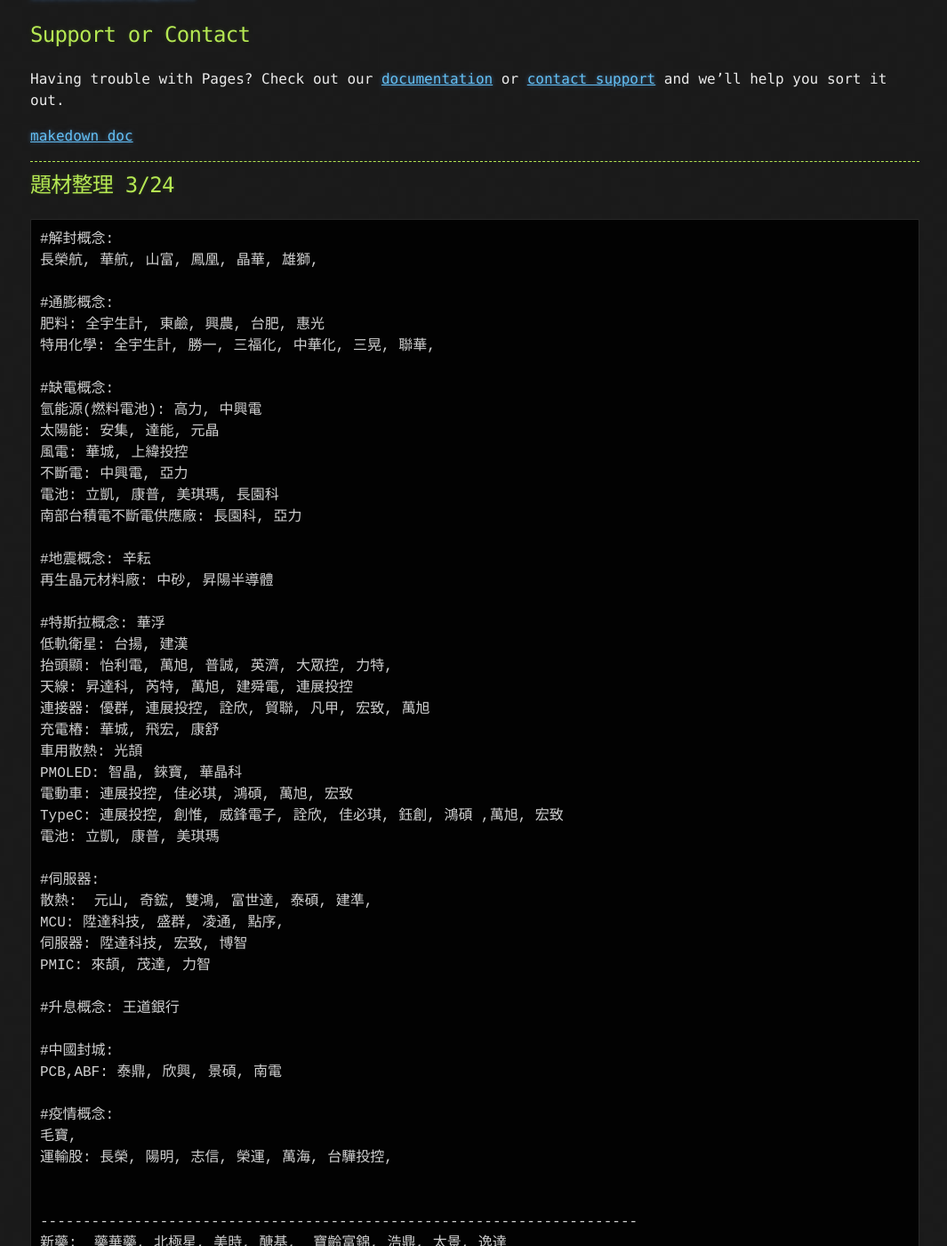
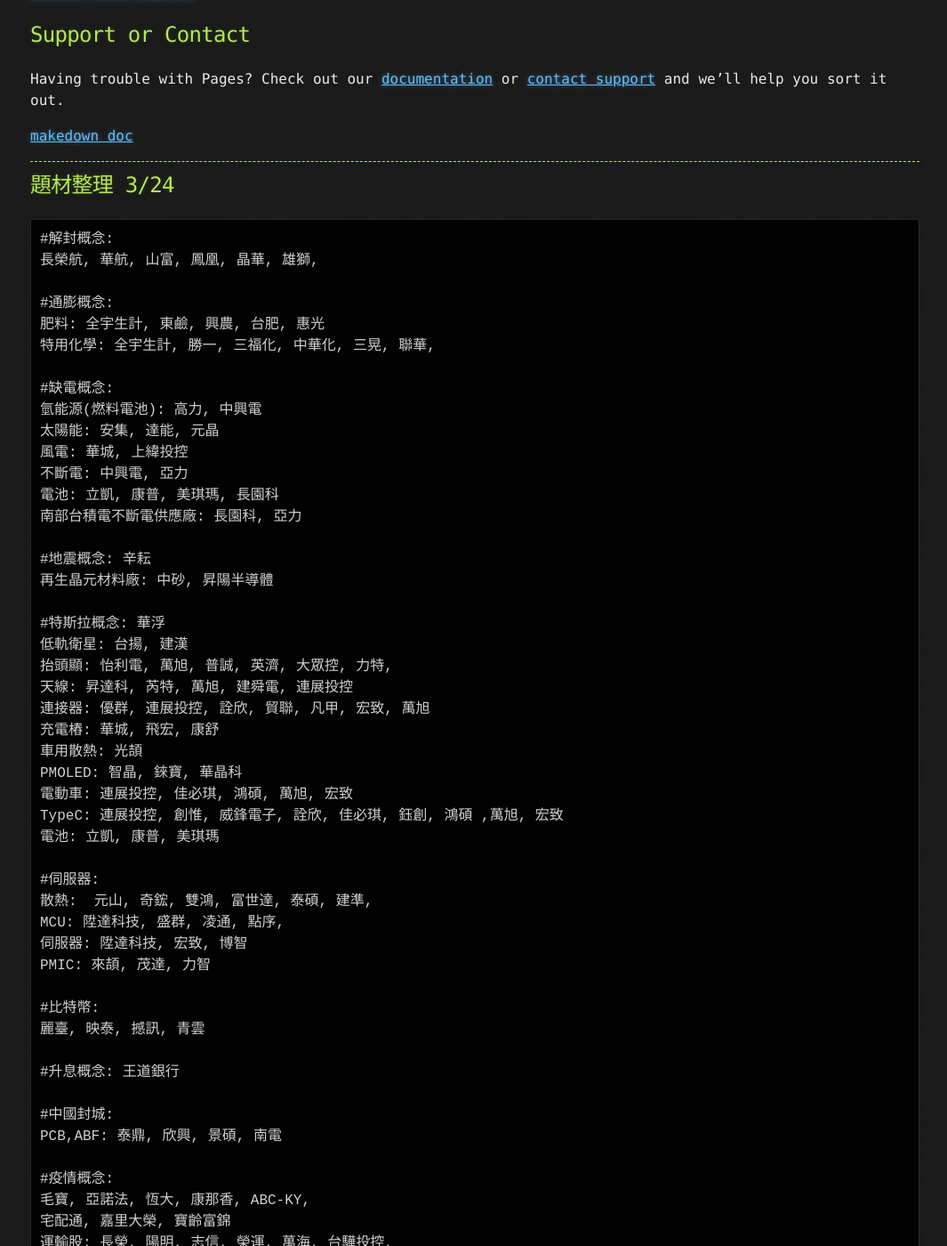
Before and after one commit to lepg5487/Stock_God, a Jekyll site: the page built from index.md, in a window 1280 px wide and 1400 px high, scrolled down 16353 px. Shown: the whole window at 89% size, without its empty margins (106-1171 px from the left). Built offline with Jekyll 4.4.1, drawn with Linux system fonts in a browser that asks for light colours; our own code applies the rules of GitHub Pages for plain Markdown files; some of the changed text lies outside the part shown.

Commit message:
Update index.md

```diff
--- a/index.md
+++ b/index.md
@@ -731,13 +731,17 @@
 伺服器: 陞達科技, 宏致, 博智
 PMIC: 來頡, 茂達, 力智
 
+#比特幣:
+麗臺, 映泰, 撼訊, 青雲
+
 #升息概念: 王道銀行
 
 #中國封城:
 PCB,ABF: 泰鼎, 欣興, 景碩, 南電
 
 #疫情概念:
-毛寶,
+毛寶, 亞諾法, 恆大, 康那香, ABC-KY,
+宅配通, 嘉里大榮, 寶齡富錦
 運輸股: 長榮, 陽明, 志信, 榮運, 萬海, 台驊投控,
 
 
```
